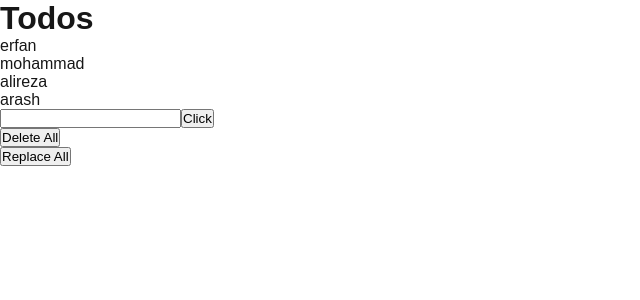
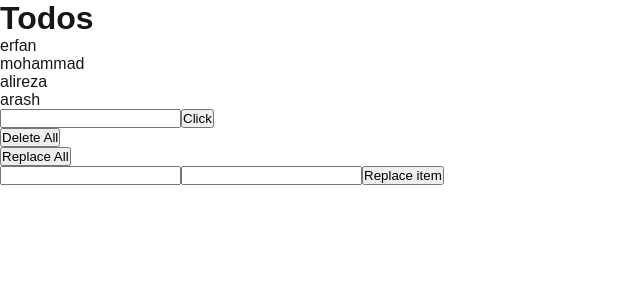
Before and after one commit to Erfanmah7/next-api, a Next.js app: page / in a window 1280 px wide. Shown: the top 300 px of the page, without its empty margins (0-640 px from the left). Built offline with nearby package versions, Linux system fonts and the light colour scheme.

Commit message:
dynamic api route

```diff
--- /dev/null
+++ b/pages/api/todos/[todoId].js
@@ -0,0 +1,7 @@
+import { todos } from "@/data/todos";
+
+export default function handler(req, res) {
+  const { todoId } = req.query;
+  const todo = todos.find((todo) => todo.id === +todoId);
+  res.status(200).json(todo);
+}
--- a/pages/index.js
+++ b/pages/index.js
@@ -3,6 +3,8 @@
 export default function Home() {
   const [todos, setTodos] = useState([]);
   const [todo, setTodo] = useState("");
+  const [id, setId] = useState("");
+  const [title, setTitle] = useState("");
 
   useEffect(() => {
     async function fetching() {
@@ -43,6 +45,16 @@
     setTodos(data.data);
   };
 
+  const replaceItemHandler = async () => {
+    const res = await fetch(`/api/todos/${id}`, {
+      method: "PATCH",
+      body: JSON.stringify({ title }),
+      headers: { "Content-Type": "application/json" },
+    });
+    const data = await res.json();
+    console.log(data);
+  };
+
   return (
     <>
       <div>
@@ -63,6 +75,11 @@
       <div>
         <button onClick={replaceHandler}>Replace All</button>
       </div>
+      <div>
+        <input value={id} onChange={(e) => setId(e.target.value)} />
+        <input value={title} onChange={(e) => setTitle(e.target.value)} />
+        <button onClick={replaceItemHandler}>Replace item</button>
+      </div>
     </>
   );
 }
```
